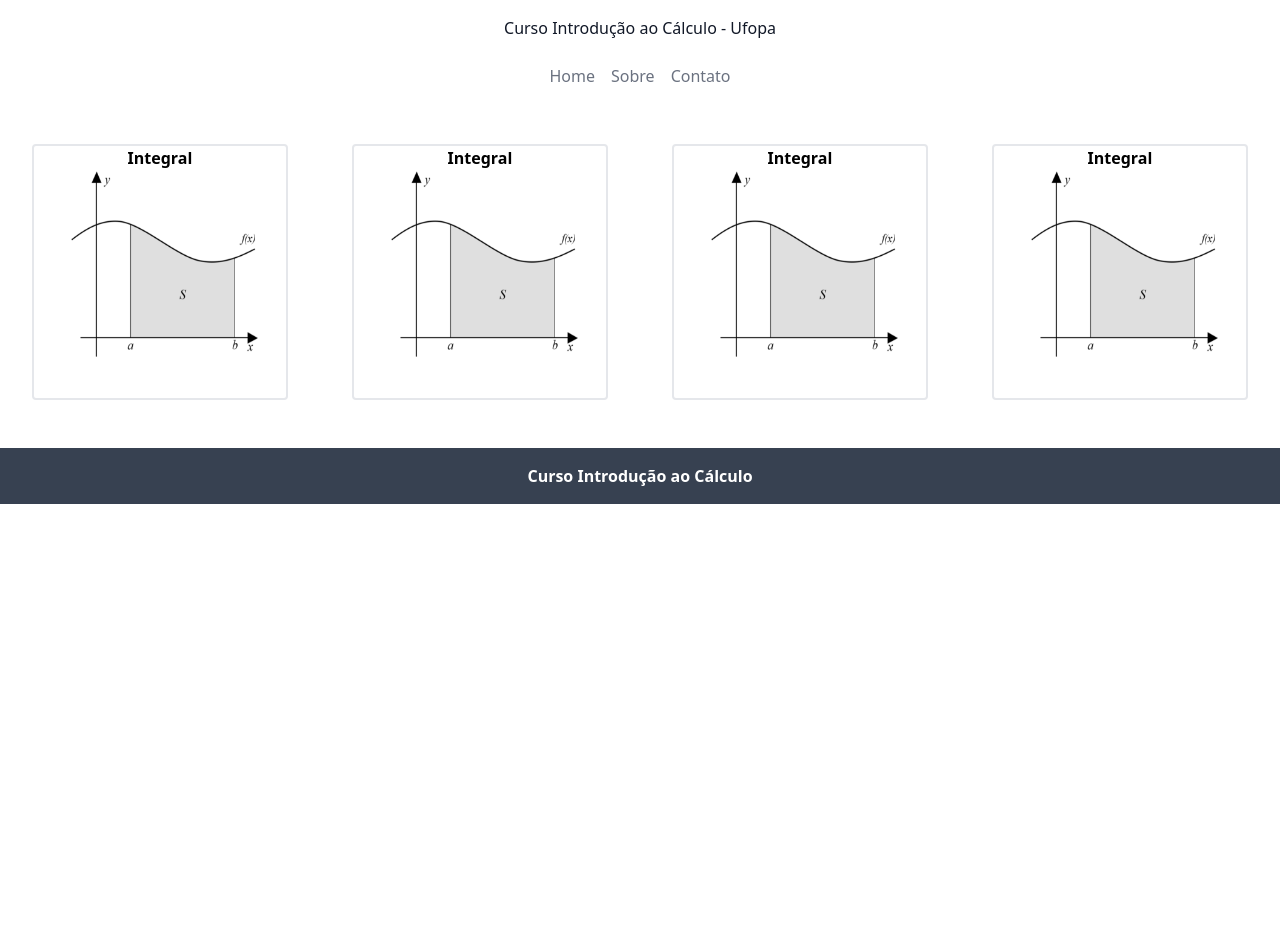
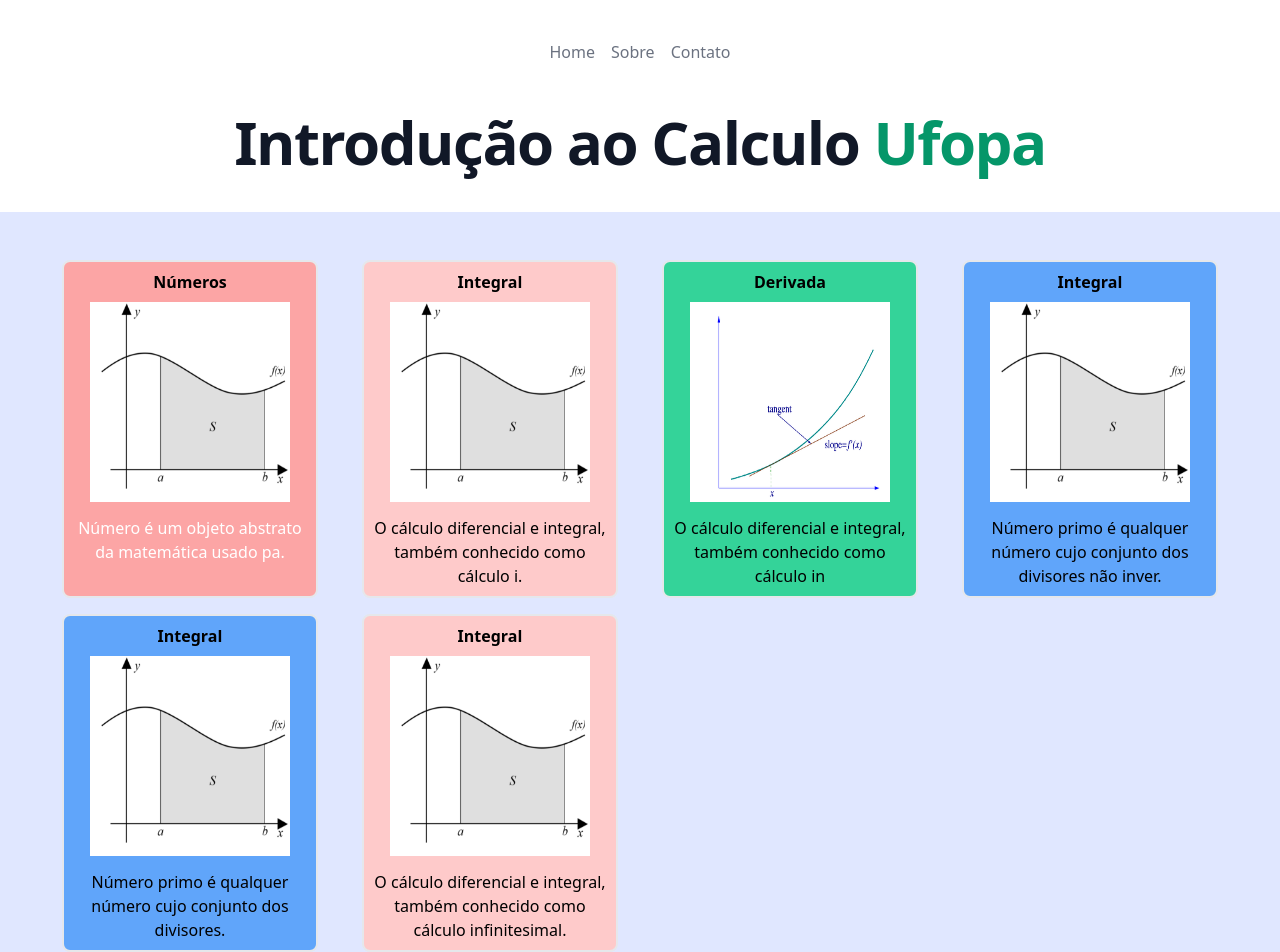
Before and after one commit to MatheusRamo/site-cic-ufopa, a Next.js app: page / in a window 1280 px wide. Shown: the top 952 px of the page. Before the commit the page ends 800 px from the top, so only its background shows below. Built offline with nearby package versions, Linux system fonts and the light colour scheme.

Commit message:
add cards

```diff
--- a/components/Header/index.js
+++ b/components/Header/index.js
@@ -4,7 +4,7 @@
 const Header = () => {
   return (
     <>
-      <div className="bg-white text-center p-4 font-medium text-gray-900">Curso Introdução ao Cálculo - Ufopa</div>
+      <div className="bg-white text-center p-4 font-medium text-gray-900"></div>
 
       <div className="bg-white p-2 text-center ">
       <Link href="/">
--- a/pages/index.js
+++ b/pages/index.js
@@ -8,49 +8,100 @@
 
         <div>
             <Title>Home</Title>
-            <div className="text-center grid sm:grid-cols-1 md:grid-cols-2 lg:grid-cols-4 mb-10 mt-10">
+            <div className="text-center mt-10">
+                <h1 class="text-4xl tracking-tight font-extrabold text-gray-900 sm:text-5xl md:text-6xl">
+                <span class="block xl:inline">Introdução ao Calculo</span>
+                <span class="block text-green-600 xl:inline"> Ufopa</span>
+          </h1>
 
-                <div className="border-2 border-solid rounded w-64 h-64 mx-auto my-2">
+            </div>
 
-                    <h2 className="font-bold">Integral</h2>
+            <div className="text-center grid sm:grid-cols-1 md:grid-cols-2 lg:grid-cols-4 mb-10 mt-10 p-10 bg-indigo-100">
+
+                <div className="border-2 border-solid rounded-lg w-64 h-auto mx-auto my-2 bg-red-300 hover:bg-red-200">
+
+                    <h2 className="font-bold my-2">Números</h2>
 
                     <Image src="/integral.png"
                         alt="Picture of the author"
                         width={200}
                         height={200}/>
 
+                    <p className="m-2 text-white">Número é um objeto abstrato da matemática usado pa.</p>
+
                 </div>
 
-                <div className="border-2 border-solid rounded w-64 h-64 mx-auto my-2">
+                <div className="border-2 border-solid rounded-lg w-64 h-auto mx-auto my-2 bg-red-200 hover:bg-red-100">
 
-                    <h2 className="font-bold">Integral</h2>
+                    <h2 className="font-bold my-2">Integral</h2>
 
                     <Image src="/integral.png"
                         alt="Picture of the author"
                         width={200}
                         height={200}/>
+                    <p className=" m-2">
+                    O cálculo diferencial e integral, também conhecido como cálculo i.
+                    </p>
                 </div>
 
-                <div className="border-2 border-solid rounded w-64 h-64 mx-auto my-2">
+                <div className="border-2 border-solid rounded-lg w-64 h-auto mx-auto my-2 bg-green-400 hover:bg-green-300">
 
-                    <h2 className="font-bold">Integral</h2>
+                    <h2 className="font-bold my-2">Derivada</h2>
 
-                    <Image src="/integral.png"
+                    <Image src="/derivada.png"
                         alt="Picture of the author"
                         width={200}
                         height={200}/>
+
+                    <p className=" m-2 ">
+                    O cálculo diferencial e integral, também conhecido como cálculo in
+                    </p>
                 </div>
 
-                <div className="border-2 border-solid rounded w-64 h-64 mx-auto my-2">
+                <div className="border-2 border-solid rounded-lg w-64 h-auto mx-auto my-2 bg-blue-400 hover:bg-blue-300">
 
-                    <h2 className="font-bold">Integral</h2>
+                    <h2 className="font-bold my-2">Integral</h2>
 
                     <Image src="/integral.png"
                         alt="Picture of the author"
                         width={200}
                         height={200}/>
 
+                    <p className="m-2">
+                    Número primo é qualquer número cujo conjunto dos divisores não inver.
+                    </p>
+
                 </div>
+
+                <div className="border-2 border-solid rounded-lg w-64 h-auto mx-auto my-2 bg-blue-400 hover:bg-blue-300">
+
+                    <h2 className="font-bold my-2">Integral</h2>
+
+                    <Image src="/integral.png"
+                        alt="Picture of the author"
+                        width={200}
+                        height={200}/>
+
+                    <p className="m-2">
+                    Número primo é qualquer número cujo conjunto dos divisores.
+                    </p>
+
+                </div>
+
+                <div className="border-2 border-solid rounded-lg w-64 h-auto mx-auto my-2 bg-red-200 hover:bg-red-100">
+
+                    <h2 className="font-bold my-2">Integral</h2>
+
+                    <Image src="/integral.png"
+                        alt="Picture of the author"
+                        width={200}
+                        height={200}/>
+                    <p className=" m-2">
+                    O cálculo diferencial e integral, também conhecido como cálculo infinitesimal.
+                    </p>
+                </div>
+
+
 
             </div>
         </div>
```
Also changed, not shown: public/derivada.png (added).
